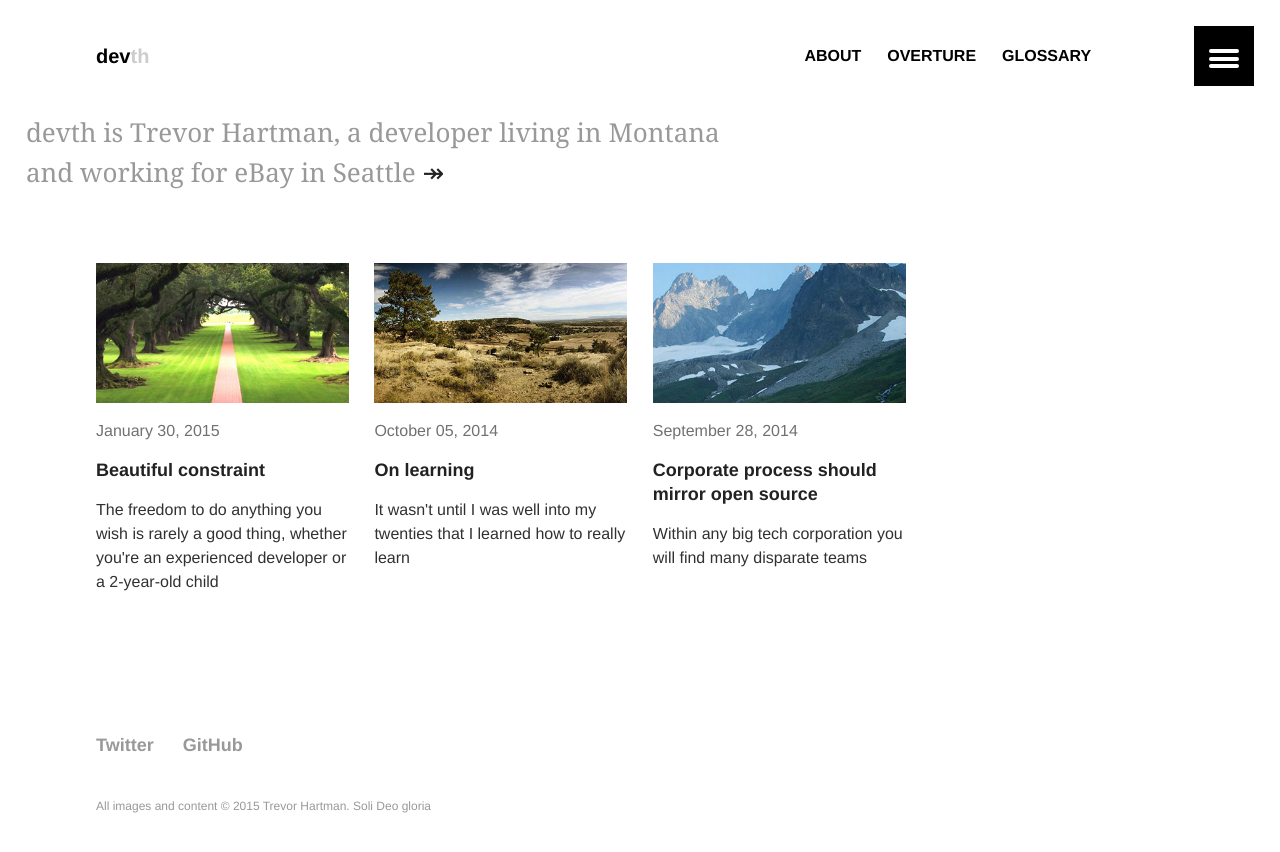
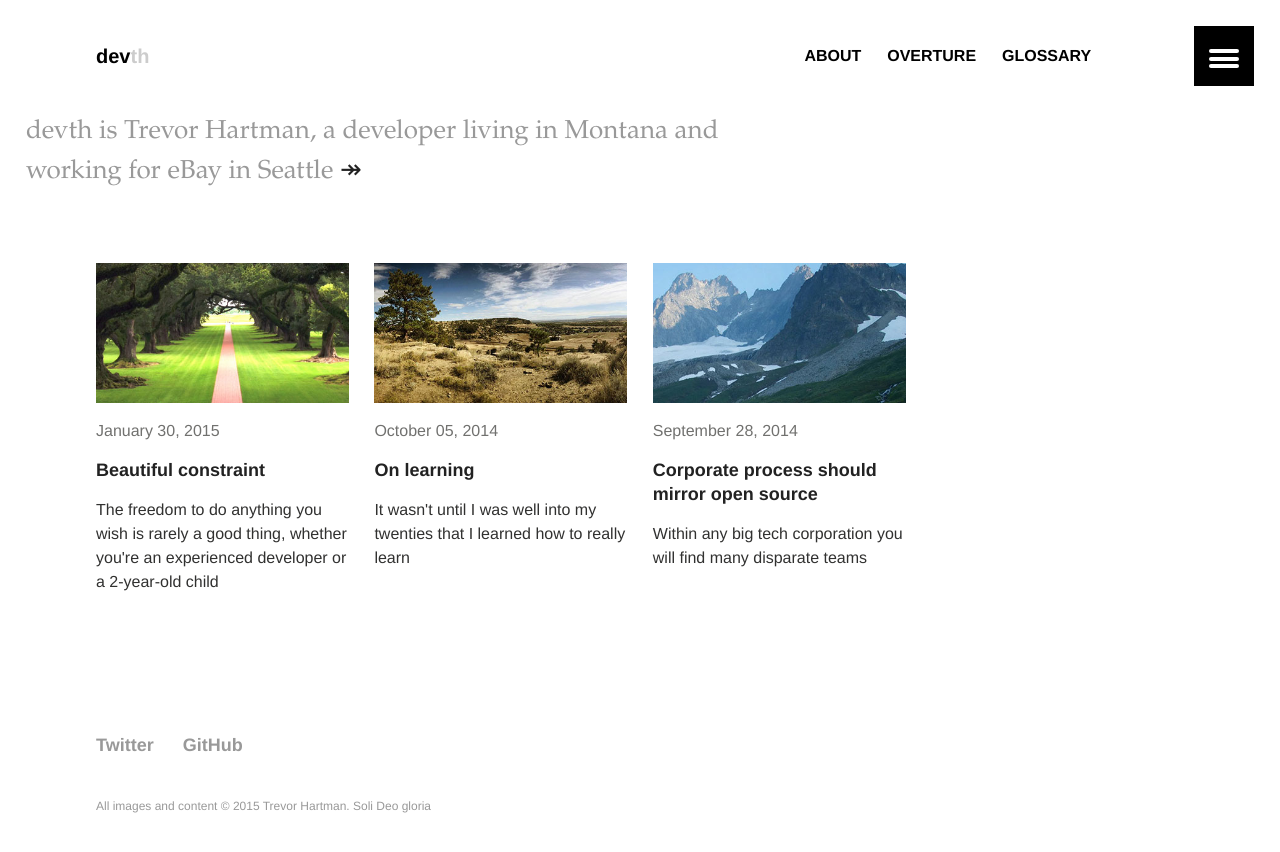
Before and after one commit to devth/devth.github.com, a Jekyll site: the page built from index.md, in a window 1280 px wide. Shown: the top 852 px of the page. Built offline with Jekyll 4.4.1, drawn with Linux system fonts in a browser that asks for light colours; Markdown is read by kramdown in place of the engine named in the settings.

Commit message:
Use Palatino for intro

```diff
--- a/_sass/_layout.scss
+++ b/_sass/_layout.scss
@@ -41,7 +41,7 @@
 p.intro {
   margin: 0px 0px 50px;
   color: #999;
-  font-family: Georgia;
+  font-family: Palatino, Georgia, serif;
   font-size: 26px;
   max-width: 700px;
   a {
```
